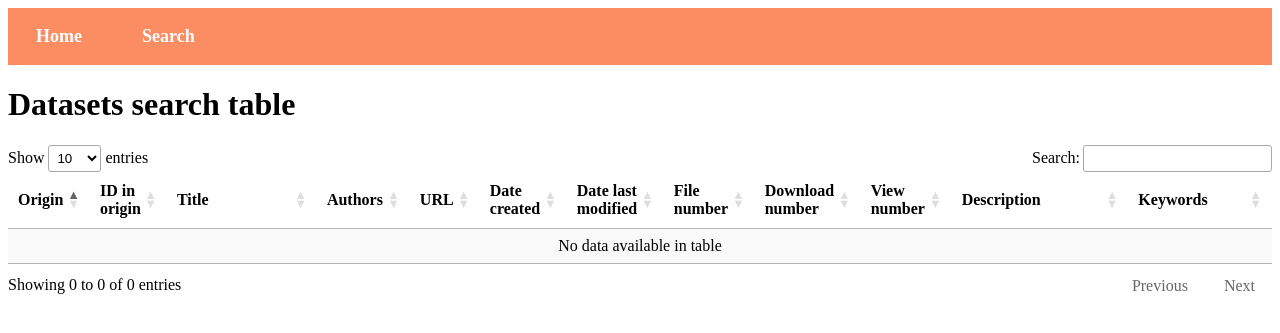
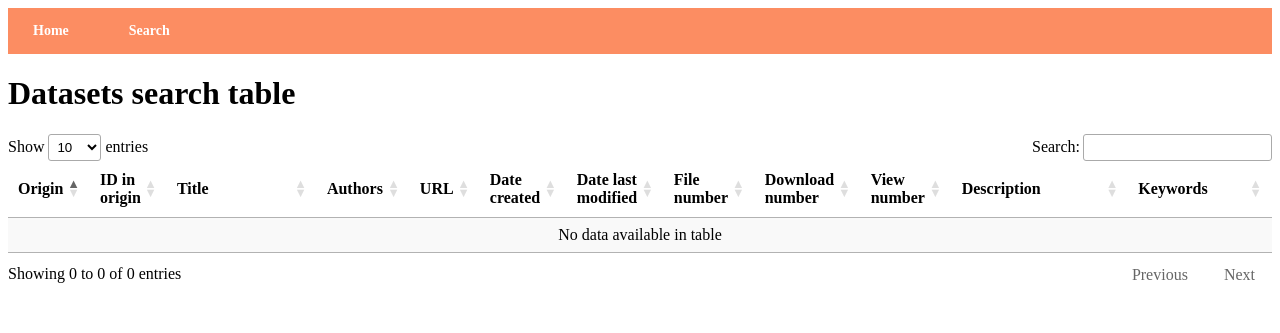
Before and after one commit to MDverse/mdde2, a FastAPI app: template templates/search.html in a window 1280 px wide. Shown: the top 333 px of the page. Run offline with FastAPI, Linux system fonts and the light colour scheme; the template is opened without the code that fills it, so the values that code supplies are empty; some libraries are stand-ins or nearby versions.

Commit message:
Spacing out lines + Adding advanced search for the dataset table

```diff
--- a/templates/search.html
+++ b/templates/search.html
@@ -1,6 +1,8 @@
 <!-- templates/search.html -->
 <!DOCTYPE html>
 <html>
+
+
 <head>
     <meta charset="utf-8">
     <meta name="viewport" content="width=device-width, initial-scale=1">
@@ -8,17 +10,24 @@
 
     <!-- Bulma CSS -->
     <!-- <link rel="stylesheet" href="https://cdn.jsdelivr.net/npm/bulma@1.0.2/css/bulma.min.css"> -->
-    <!-- DataTables CSS+JS -->
+
+    <!-- DataTables CSS + JS -->
     <!-- https://datatables.net/download/ -->
     <link rel="stylesheet" href="https://cdn.datatables.net/2.0.3/css/dataTables.dataTables.css">
     <script src="https://code.jquery.com/jquery-3.4.1.min.js"></script>
     <script src="https://cdn.datatables.net/2.0.3/js/dataTables.js"></script>
+
+    <link href="https://cdn.datatables.net/v/dt/dt-2.2.2/date-1.5.5/sb-1.8.2/datatables.min.css" rel="stylesheet" integrity="sha384-I4/lBH5Ccr4H+zWkgZKgw+25BTqhOtQ19dxtlM831GM+YFw3OTWq2i12hoyfbfG7" crossorigin="anonymous">
+    <script src="https://cdn.datatables.net/v/dt/dt-2.2.2/date-1.5.5/sb-1.8.2/datatables.min.js" integrity="sha384-tIv+/jMSAROhLvH+FmDUrriZf12whWUskuKSHrpD9poD1Wn5pzQM8PPBeB9qtgtM" crossorigin="anonymous"></script>
+
     <!-- HTMX -->
     <!-- https://htmx.org/ -->
     <script src="https://unpkg.com/htmx.org@2.0.4" integrity="sha384-HGfztofotfshcF7+8n44JQL2oJmowVChPTg48S+jvZoztPfvwD79OC/LTtG6dMp+" crossorigin="anonymous"></script>
+
+    <!-- Ellisis -->
     <style>
         .ellipsis {
-            max-width: 200px; /* adjust width as needed */
+            max-width: 50px;
             white-space: nowrap;
             overflow: hidden;
             text-overflow: ellipsis;
@@ -29,7 +38,7 @@
     <style>
         header {
           background-color: #fc8d62;
-          padding: 8px;
+          padding: 5px;
         }
         nav {
           display: flex;
@@ -39,7 +48,7 @@
         nav a {
           color: white;
           text-decoration: none;
-          font-size: 18px;
+          font-size: 14px;
           font-weight: bold;
           padding: 10px 20px;
           border-radius: 4px;
@@ -49,8 +58,12 @@
           background-color: rgba(255, 255, 255, 0.2);
         }
       </style>
+
 </head>
+
+
 <body>
+
     <header>
         <nav>
             <a href="/">Home</a>
@@ -60,6 +73,7 @@
 
 
     <h1>Datasets search table </h1>
+
 
     <table id="DatasetsSearchTable" class="display" style="width:100%">
         <thead>
@@ -78,6 +92,7 @@
                 <th>Keywords</th>
             </tr>
         </thead>
+
         <tbody>
             {% for dataset in datasets %}
             <tr hx-trigger="click" hx-get="/dataset/{{ dataset.dataset_id }}" hx-swap="innerHTML" hx-target="#dataset_details">
@@ -119,11 +134,14 @@
             </tr>
             {% endfor %}
         </tbody>
+
     </table>
 
+    <!-- Dataset details when we click on a row from the dataset table -->
     <div id="dataset_details">
 
     </div>
+
 
     <!-- Script that initializes DataTables -->
     <script type="text/javascript">
@@ -131,14 +149,21 @@
             $('#DatasetsSearchTable').DataTable({
                 // fixedHeader: true,
                 // autoWidth: true,
+                layout: {
+                    topStart: {
+                        searchBuilder: {
+                            columns: [0, 3, 5, 6, 7, 8, 9]
+                        }
+                    }
+                },
                 columnDefs: [
                 { width: '6%', targets: 0 },    // Origin
                 { width: '6%', targets: 1 },    // ID in origin
                 { width: '20%', targets: 2 },   // Title
-                { width: '7%', targets: 3 },   // Authors
+                { width: '7%', targets: 3 },    // Authors
                 { width: '3%', targets: 4 },    // URL
-                { width: '6%', targets: 5 },   // Date created
-                { width: '6%', targets: 6 },   // Date last modified
+                { width: '6%', targets: 5 },    // Date created
+                { width: '6%', targets: 6 },    // Date last modified
                 { width: '3%', targets: 7 },    // File number
                 { width: '3%', targets: 8 },    // Download number
                 { width: '3%', targets: 9 },    // View number
@@ -148,5 +173,7 @@
             });
         });
     </script>
+
+
 </body>
 </html>
```
Also changed, not shown: templates/index.html (+28 -7 lines).
